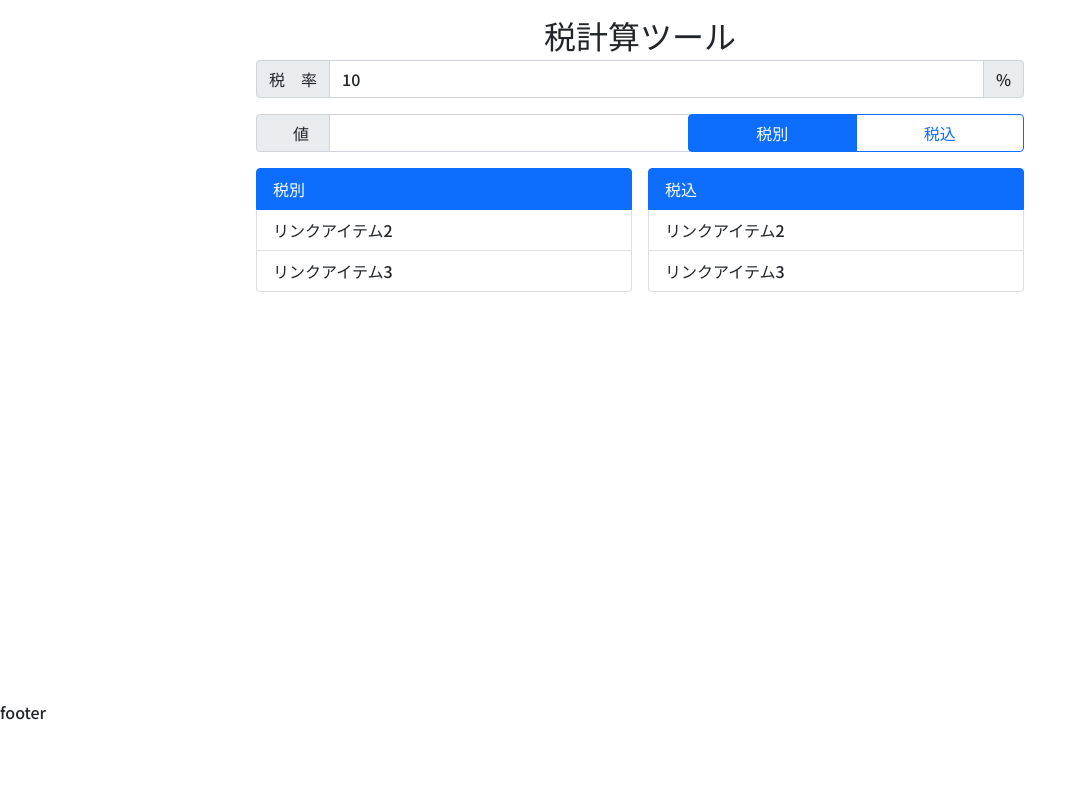
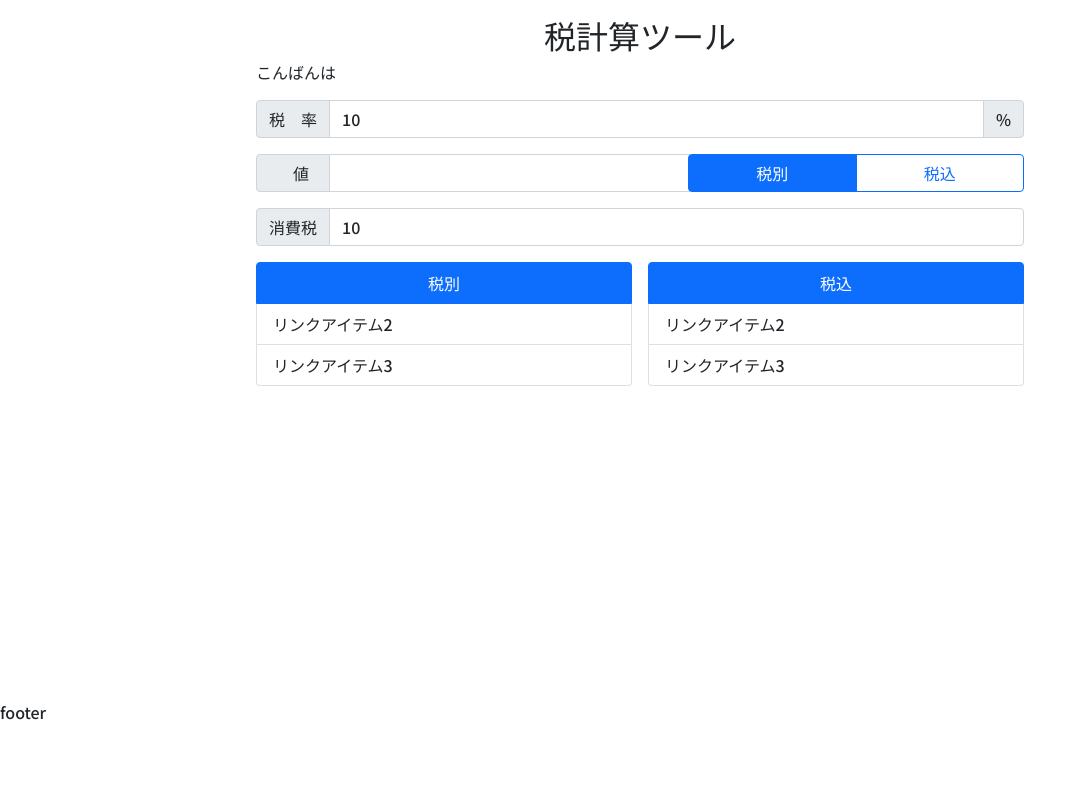
Before and after one commit to masaakiwaki/change_tax, a plain HTML site: page test.html in a window 1280 px wide. Shown: the whole page, without its empty margins (0-1087 px from the left). Drawn offline with nearby package versions, Linux system fonts and the light colour scheme.

Commit message:
edit vue

```diff
--- a/test.html
+++ b/test.html
@@ -18,7 +18,8 @@
 
     <div>
         <nav></nav>
-        <main>
+        <main id="app">
+            <p>{{ message }}</p>
             <div class="input-group mb-3">
                 <span class="input-group-text">税　率</span>
                 <input type="text" class="form-control" value="10" aria-label="Amount (to the nearest dollar)">
@@ -35,15 +36,19 @@
                     <label class="btn btn-outline-primary" for="btnradio2">税込</label>
                 </div>
             </div>
+            <div class="input-group mt-3">
+                <span class="input-group-text">消費税</span>
+                <input type="text" class="form-control" value="10" aria-label="Amount (to the nearest dollar)">
+            </div>
 
             <div class="list-container mt-3">
                 <div class="list-group me-3" style="max-width: 50%;">
-                    <a href="#" class="list-group-item list-group-item-action active" aria-current="true">税別</a>
+                    <a href="#" class="list-group-item list-group-item-action active text-center" aria-current="true">税別</a>
                     <a href="#" class="list-group-item list-group-item-action">リンクアイテム2</a>
                     <a href="#" class="list-group-item list-group-item-action">リンクアイテム3</a>
                 </div>
                 <div class="list-group" style="max-width: 50%;">
-                    <a href="#" class="list-group-item list-group-item-action active" aria-current="true">税込</a>
+                    <a href="#" class="list-group-item list-group-item-action active text-center" aria-current="true">税込</a>
                     <a href="#" class="list-group-item list-group-item-action">リンクアイテム2</a>
                     <a href="#" class="list-group-item list-group-item-action">リンクアイテム3</a>
                 </div>
@@ -73,6 +78,7 @@
     <script src="https://cdn.jsdelivr.net/npm/bootstrap@5.0.2/dist/js/bootstrap.min.js" integrity="sha384-cVKIPhGWiC2Al4u+LWgxfKTRIcfu0JTxR+EQDz/bgldoEyl4H0zUF0QKbrJ0EcQF" crossorigin="anonymous"></script>
 
     <script src="https://unpkg.com/vue@next"></script>
+    <script src="test.js"></script>
 
 </body>
 </html>
--- a/test.js
+++ b/test.js
@@ -0,0 +1,10 @@
+const appdata = {
+    data() {
+        return {
+            message: "こんばんは"
+
+        }
+    }
+}
+
+let app = Vue.createApp(appdata).mount('#app')
```
